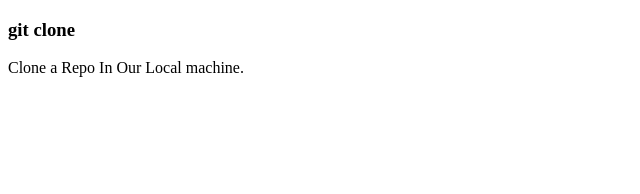
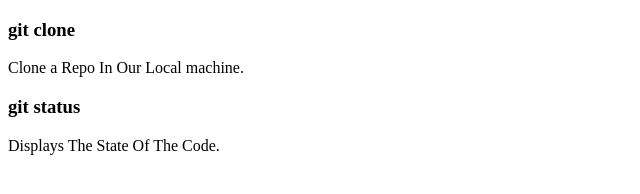
Before and after one commit to engineeramitkumar/Repo, a plain HTML site: page index.html in a window 1280 px wide. Shown: the whole page, without its empty margins (0-640 px from the left). Drawn offline with Linux system fonts and the light colour scheme.

Commit message:
add about status

```diff
--- a/index.html
+++ b/index.html
@@ -8,5 +8,8 @@
 <body>
     <h3>git clone <Link></h3>
     <p>Clone a Repo In Our Local machine.</p>
+
+    <h3>git status</h3>
+    <p>Displays The State Of The Code.</p>
 </body>
 </html>
```
